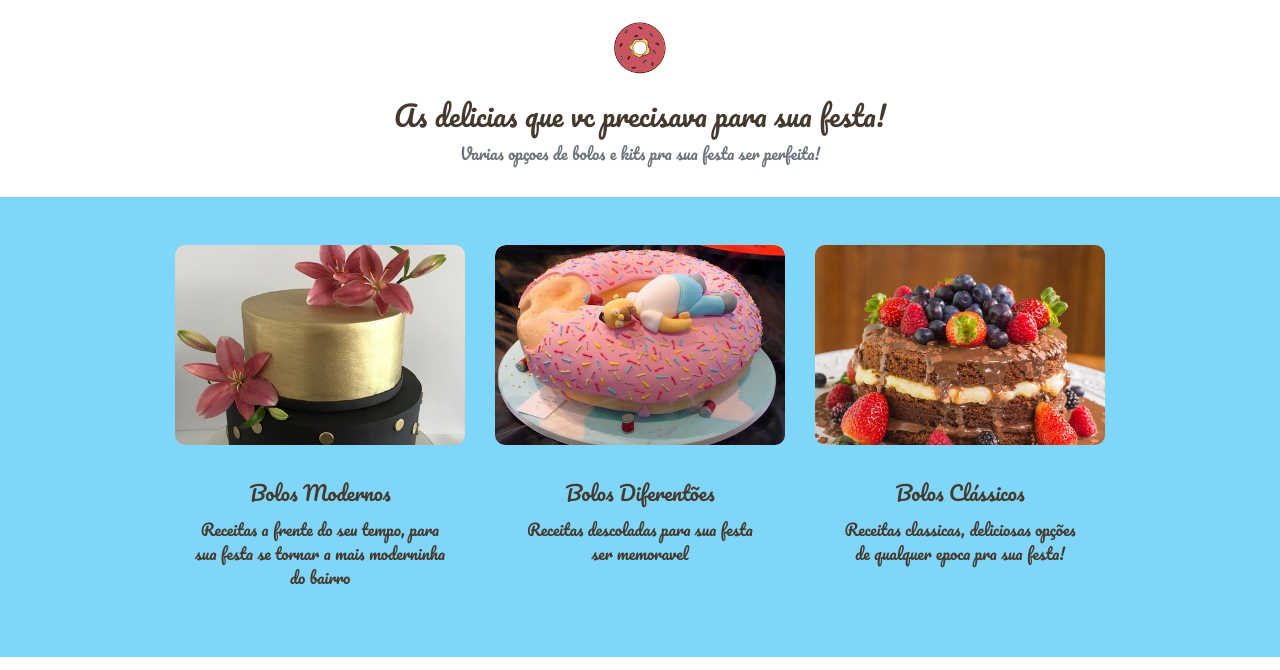
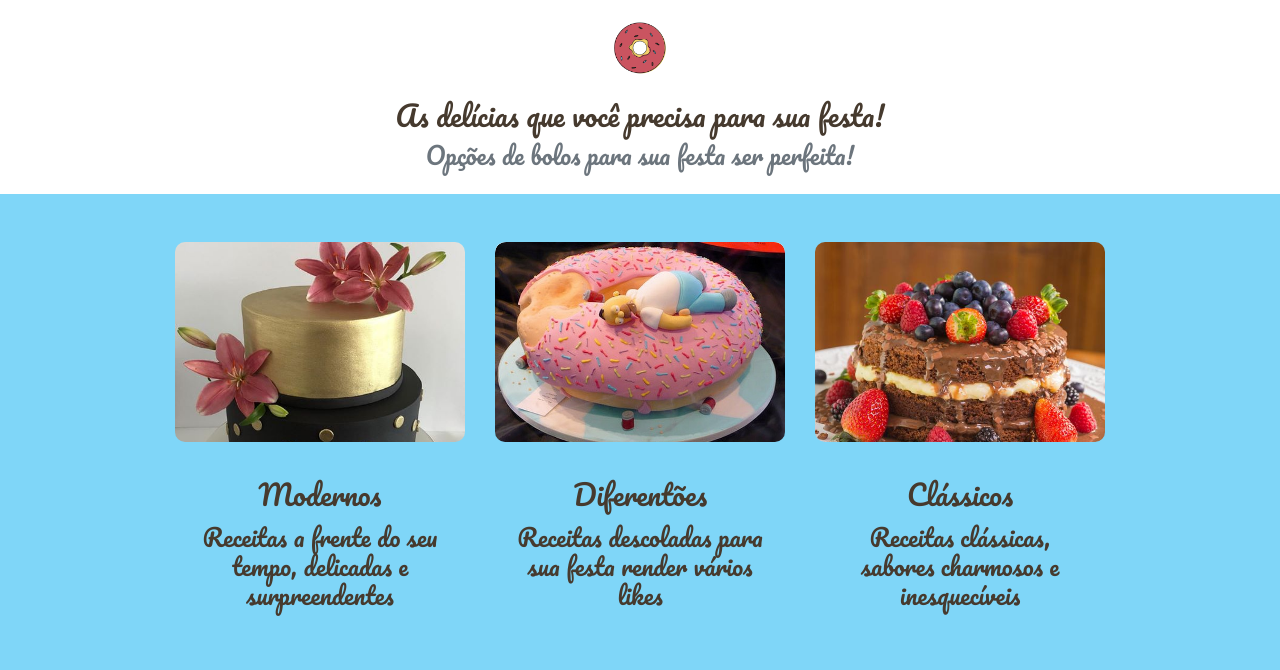
Before and after one commit to GabrielMessiasdaRosa/confeitos-e-docuras, a plain HTML site: page docs/index.html in a window 1280 px wide. Shown: the part 991-1661 px from the top of the page. Drawn offline with nearby package versions, Linux system fonts and the light colour scheme; a web font is replaced by a local one.

Commit message:
Toques finais, corrigindo erros de ortografia, adicionando reset.css

```diff
--- a/docs/index.html
+++ b/docs/index.html
@@ -5,7 +5,7 @@
   <meta charset="UTF-8" />
   <meta http-equiv="X-UA-Compatible" content="IE=edge" />
   <meta name="viewport" content="width=device-width, initial-scale=1.0" />
-
+  <link rel="stylesheet" type="text/css" href="./reset.css">
   <link rel="stylesheet" href="https://stackpath.bootstrapcdn.com/bootstrap/4.3.1/css/bootstrap.min.css"
     integrity="sha384-ggOyR0iXCbMQv3Xipma34MD+dH/1fQ784/j6cY/iJTQUOhcWr7x9JvoRxT2MZw1T" crossorigin="anonymous" />
 
@@ -18,7 +18,7 @@
   <nav class="navbar navbar-expand-lg navbar-light">
     <a class="navbar-brand text-center fonte-pacifico" href="#"><img src="./imagens/Confeitos&DocurasLogoCachorro.png"
         class="logo-navbar-cachorro" />
-      Confeitos & Docuras</a>
+      Confeitos & Doçuras</a>
     <button class="navbar-toggler" type="button" data-toggle="collapse" data-target="#navbarNav"
       aria-controls="navbarNav" aria-expanded="false" aria-label="Toggle navigation">
       <span class="navbar-toggler-icon"></span>
@@ -105,7 +105,7 @@
       </a>
       <a class="carousel-control-next" href="#carouselExampleCaptions" role="button" data-slide="next">
         <span class="carousel-control-next-icon" aria-hidden="true"></span>
-        <span class="sr-only">Proximo</span>
+        <span class="sr-only">Próximo</span>
       </a>
     </div>
   </section>
@@ -116,10 +116,10 @@
   <!--inicio do primeiro artigo de paragrafos escritos-->
   <section class="Frase de efeito">
     <article>
-      <h3 class="text-center fonte-pacifico fonte-cor-marrom pt-3 ">As delicias que vc precisava para sua festa!</h3>
-      <p class="text-center fonte-pacifico text-secondary pb-3">Varias opçoes de bolos e kits pra sua festa ser
+      <h3 class="text-center fonte-pacifico fonte-cor-marrom pt-3 ">As delícias que você precisa para sua festa!</h3>
+      <h4 class="text-center fonte-pacifico text-secondary pb-3">Opções de bolos para sua festa ser
         perfeita!
-      </p>
+      </h4>
     </article>
   </section>
   <!--Fim do primeiro artigo de paragrafos escritos-->
@@ -134,10 +134,9 @@
         </figure>
         <div class="card-body d-flex flex-column align-items-center">
           <article>
-            <h5 class="card-title fonte-pacifico fonte-cor-marrom">Bolos Modernos</h5>
-            <p class="card-text fonte-pacifico fonte-cor-marrom">Receitas a frente do seu tempo, para sua festa se
-              tornar a mais moderninha do bairro
-            </p>
+            <h3 class="card-title fonte-pacifico fonte-cor-marrom">Modernos</h3>
+            <h4 class="card-text fonte-pacifico fonte-cor-marrom">Receitas a frente do seu tempo, delicadas e
+              surpreendentes</h4>
           </article>
         </div>
       </article>
@@ -149,8 +148,9 @@
 
         <div class="card-body d-flex flex-column align-items-center">
           <article>
-            <h5 class="card-title fonte-pacifico fonte-cor-marrom">Bolos Diferentões</h5>
-            <p class="card-text fonte-pacifico fonte-cor-marrom">Receitas descoladas para sua festa ser memoravel</p>
+            <h3 class="card-title fonte-pacifico fonte-cor-marrom">Diferentões</h3>
+            <h4 class="card-text fonte-pacifico fonte-cor-marrom">Receitas descoladas para sua festa render vários likes
+            </h4>
           </article>
         </div>
       </article>
@@ -161,22 +161,19 @@
         </figure>
         <div class="card-body d-flex flex-column align-items-center">
           <article>
-            <h5 class="card-title fonte-pacifico fonte-cor-marrom">Bolos Clássicos</h5>
-            <p class="card-text fonte-pacifico fonte-cor-marrom">Receitas classicas, deliciosas opções de qualquer epoca
-              pra sua festa!</p>
+            <h3 class="card-title fonte-pacifico fonte-cor-marrom">Clássicos</h3>
+            <h4 class="card-text fonte-pacifico fonte-cor-marrom">Receitas clássicas, sabores charmosos e inesquecíveis
+            </h4>
           </article>
         </div>
       </article>
     </div>
   </section>
-
   <!--Fim dos cards-->
-
 
   <img src="./imagens/Confeitos&DocurasRosquinha.png.png" class="rosquinha-tamanho mt-3 rounded mx-auto d-block"
     alt="rosquinha">
   <article class="container">
-
     <section>
       <h3 class="text-center fonte-pacifico fonte-cor-marrom pb-5 ">Onde nos encontrar?</h3>
       <div class="row">
@@ -206,25 +203,20 @@
             src="https://www.google.com/maps/embed?pb=!1m18!1m12!1m3!1d3602.7434837704714!2d-49.26647168460148!3d-25.44683813979049!2m3!1f0!2f0!3f0!3m2!1i1024!2i768!4f13.1!3m3!1m2!1s0x94dce46036dd62cd%3A0xbd6a2b01d84aa444!2sR.%20Alm.%20Gon%C3%A7alves%20-%20Rebou%C3%A7as%2C%20Curitiba%20-%20PR%2C%2082590-300!5e0!3m2!1spt-BR!2sbr!4v1619038257432!5m2!1spt-BR!2sbr"
             width="600" height="450" style="border:0;" allowfullscreen="" loading="lazy"></iframe>
         </section>
-
       </div>
       <h1 class="text-center fonte-pacifico fonte-cor-marrom py-5 ">Faça sua encomenda!</h1>
     </section>
-
   </article>
-
 </main>
 <footer class="container-fluid p-0 bg-fundo-footer">
   <section class="row justify-content-center">
     <div class="justify-content-center col-12 col-sm-6 col-md-6 m-0 logo-footer">
-      <img class=" justify-content-center col-12 col-sm-6 col-md-6 m-0 logo-footer" src="./imagens/Confeitos&DocurasLogoCachorro.png" alt="Logo cachorrinho">
+      <img class=" justify-content-center col-12 col-sm-6 col-md-6 m-0 logo-footer"
+        src="./imagens/Confeitos&DocurasLogoCachorro.png" alt="Logo cachorrinho">
     </div>
     <p class="m-0 pt-5 text-light">Desenvolvido por Gabriel Messias da Rosa, 2021</p>
-
   </section>
 </footer>
-
-
 
 <!--Modais -->
 <!-- Modal Quem somos-->
@@ -234,8 +226,8 @@
     <div class="modal-content">
       <div class="modal-header">
         <h5 class="modal-title fonte-cor-marrom fonte-pacifico" id="exampleModalLabel">Quem Somos?</h5>
+      </div>
 
-      </div>
       <div class="modal-body">
         <p>Lorem ipsum dolor sit amet, consectetur adipiscing elit. Fusce varius nunc quis cursus faucibus. Aliquam sit
           amet turpis sit amet nisl gravida vulputate at et nisi. Curabitur molestie interdum ante eget varius. Praesent
@@ -247,22 +239,20 @@
           posuere cubilia curae; Proin elementum eget sem a condimentum. Nulla bibendum rutrum nisi eu imperdiet. Sed
           non
           pulvinar ex, id sagittis diam.</p>
+      </div>
 
-      </div>
       <div class="modal-footer">
         <button type="button" class="btn btn-secondary" data-dismiss="modal">Fechar</button>
-
       </div>
     </div>
   </div>
 </div>
 
-
 <!-- Modal Contato-->
 <div class="modal fade" id="modal-contato" tabindex="-1" role="dialog" aria-labelledby="exampleModalLabel"
   aria-hidden="true">
+
   <div class="modal-dialog" role="document">
-
     <div class="modal-content ">
       <div class="modal-header ">
         <div class="container-fluid">
@@ -271,12 +261,10 @@
               <h1 class=" modal-title pt-3 fonte-cor-marrom fonte-pacifico" id="exampleModalLabel">Contato</h1>
               <img src="./imagens/Confeitos&DocurasLogoCachorro.png" class="logo-modal ml-3 text-center" />
             </div>
-
           </div>
         </div>
+      </div>
 
-
-      </div>
       <div class="modal-body">
         <form>
           <div class="form-group">
@@ -287,30 +275,21 @@
             <label for="exampleFormControlInput1">Endereço de Email</label>
             <input type="email" class="form-control" id="exampleFormControlInput1" placeholder="nome@exemplo.com">
           </div>
-
-
           <div class="form-group">
-            <label for="exampleFormControlTextarea1">Critica ou sugestão</label>
+            <label for="exampleFormControlTextarea1">Crítica ou sugestão</label>
             <textarea class="form-control" id="exampleFormControlTextarea1" rows="3"></textarea>
           </div>
-
         </form>
       </div>
+
       <div class="modal-footer">
         <button type="button" class="btn btn-secondary" data-dismiss="modal">Fechar</button>
         <button type="button" class="btn btn-primary">Enviar</button>
       </div>
+
     </div>
   </div>
 </div>
-
-
-
-
-
-
-
-
 
 <script src="https://code.jquery.com/jquery-3.3.1.slim.min.js"
   integrity="sha384-q8i/X+965DzO0rT7abK41JStQIAqVgRVzpbzo5smXKp4YfRvH+8abtTE1Pi6jizo" crossorigin="anonymous"></script>
@@ -318,6 +297,7 @@
   integrity="sha384-UO2eT0CpHqdSJQ6hJty5KVphtPhzWj9WO1clHTMGa3JDZwrnQq4sF86dIHNDz0W1" crossorigin="anonymous"></script>
 <script src="https://stackpath.bootstrapcdn.com/bootstrap/4.3.1/js/bootstrap.min.js"
   integrity="sha384-JjSmVgyd0p3pXB1rRibZUAYoIIy6OrQ6VrjIEaFf/nJGzIxFDsf4x0xIM+B07jRM" crossorigin="anonymous"></script>
+
 </body>
 
 </html>
--- /dev/null
+++ b/docs/reset.css
@@ -0,0 +1,48 @@
+/* http://meyerweb.com/eric/tools/css/reset/
+   v2.0 | 20110126
+   License: none (public domain)
+*/
+
+html, body, div, span, applet, object, iframe,
+h1, h2, h3, h4, h5, h6, p, blockquote, pre,
+a, abbr, acronym, address, big, cite, code,
+del, dfn, em, img, ins, kbd, q, s, samp,
+small, strike, strong, sub, sup, tt, var,
+b, u, i, center,
+dl, dt, dd, ol, ul, li,
+fieldset, form, label, legend,
+table, caption, tbody, tfoot, thead, tr, th, td,
+article, aside, canvas, details, embed,
+figure, figcaption, footer, header, hgroup,
+menu, nav, output, ruby, section, summary,
+time, mark, audio, video {
+	margin: 0;
+	padding: 0;
+	border: 0;
+	font-size: 100%;
+	font: inherit;
+	vertical-align: baseline;
+}
+/* HTML5 display-role reset for older browsers */
+article, aside, details, figcaption, figure,
+footer, header, hgroup, menu, nav, section {
+	display: block;
+}
+body {
+	line-height: 1;
+}
+ol, ul {
+	list-style: none;
+}
+blockquote, q {
+	quotes: none;
+}
+blockquote:before, blockquote:after,
+q:before, q:after {
+	content: '';
+	content: none;
+}
+table {
+	border-collapse: collapse;
+	border-spacing: 0;
+}
--- a/docs/style.css
+++ b/docs/style.css
@@ -37,7 +37,6 @@ li {
 .bg-azul-ceu {
   background-color: #7fd6f8;
 }
-
 
 .bg-transparente {
   background-color: #ffffff00;
@@ -123,12 +122,14 @@ li {
   height: 50px;
   padding: 0;
 }
-
-.bg-fundo-footer{
+.mapa {
+  border-radius: 50px 50px 50px 50px;
+}
+.bg-fundo-footer {
   background-color: #463a2e;
 }
 
-.logo-footer{
+.logo-footer {
   max-width: 200px;
   max-height: 200;
 }
@@ -145,7 +146,6 @@ li {
   border-style: none;
   border-radius: 20px 20px 20px 20px;
 }
-
 
 /*modal*/
 .logo-modal {
```
